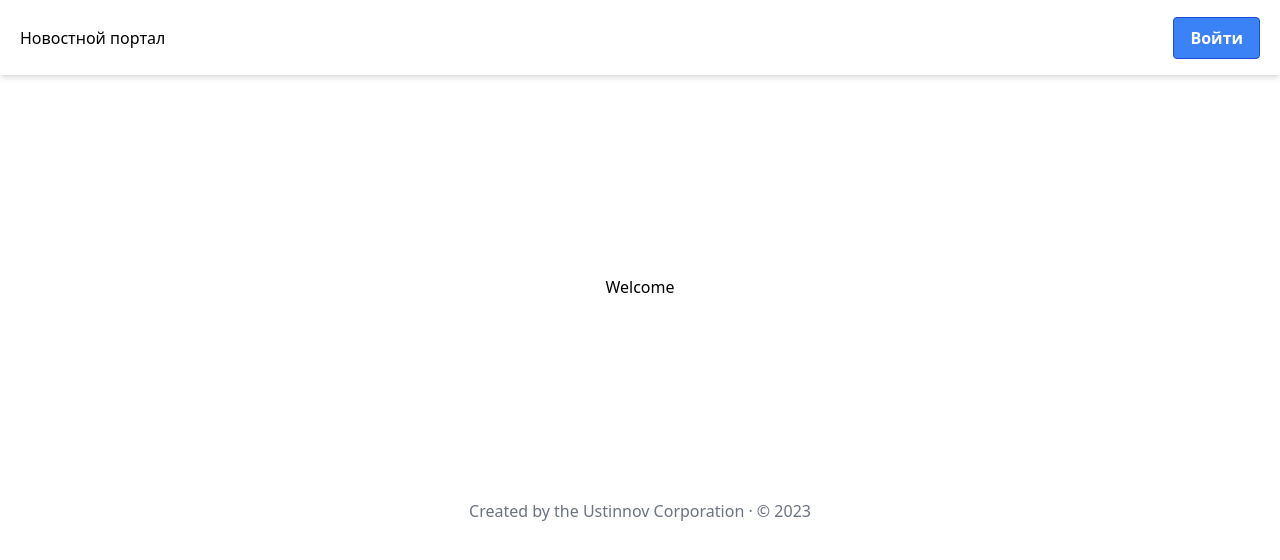
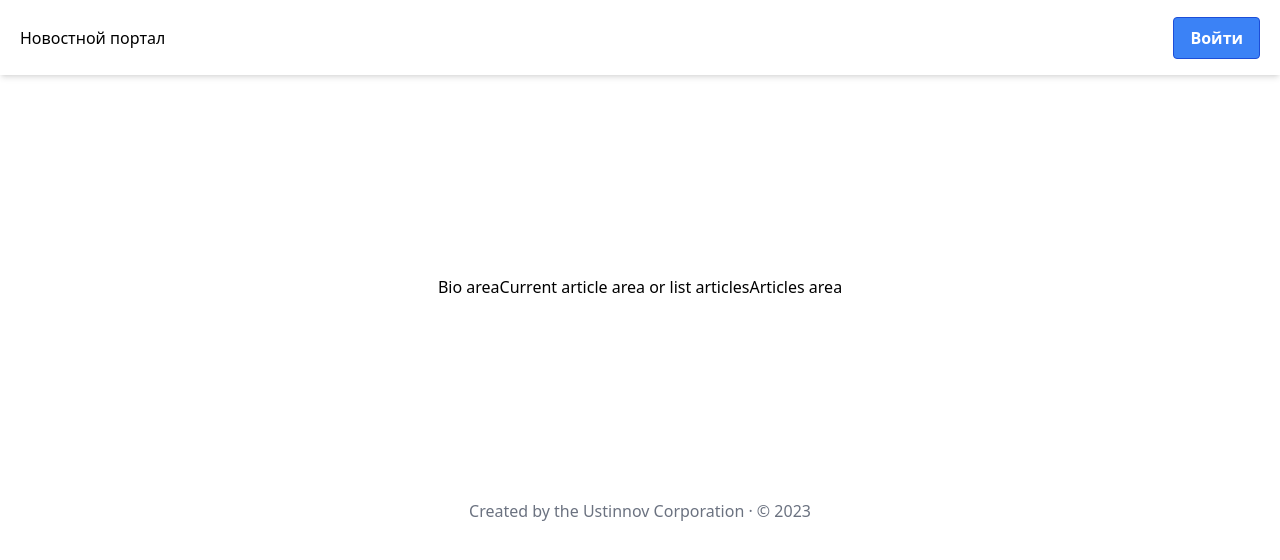
Before and after one commit to mianger22/article_pipeline, a React (Create React App) app: page / in a window 1280 px wide. Shown: the top 560 px of the page. Built offline with nearby package versions, Linux system fonts and the light colour scheme.

Commit message:
created structure main page

```diff
--- a/src/pages/MainPage.tsx
+++ b/src/pages/MainPage.tsx
@@ -1,7 +1,9 @@
 export default function MainPage() {
   return (
     <>
-      Welcome
+      <div>Bio area</div>
+      <div>Current article area or list articles</div>
+      <div>Articles area</div>
     </>
   );
 }
```
